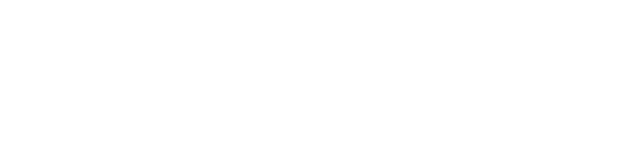
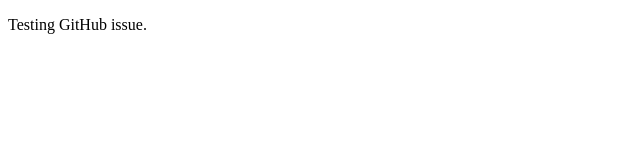
Before and after one commit to Ryoung27/sample-project, a plain HTML site: page index.html in a window 1280 px wide. Shown: the whole page, without its empty margins (0-640 px from the left). Drawn offline with Linux system fonts and the light colour scheme.

Commit message:
testing github issue

```diff
--- a/index.html
+++ b/index.html
@@ -7,6 +7,6 @@
     <title>Document</title>
 </head>
 <body>
-
+    <p>Testing GitHub issue.</p>
 </body>
 </html>
```
